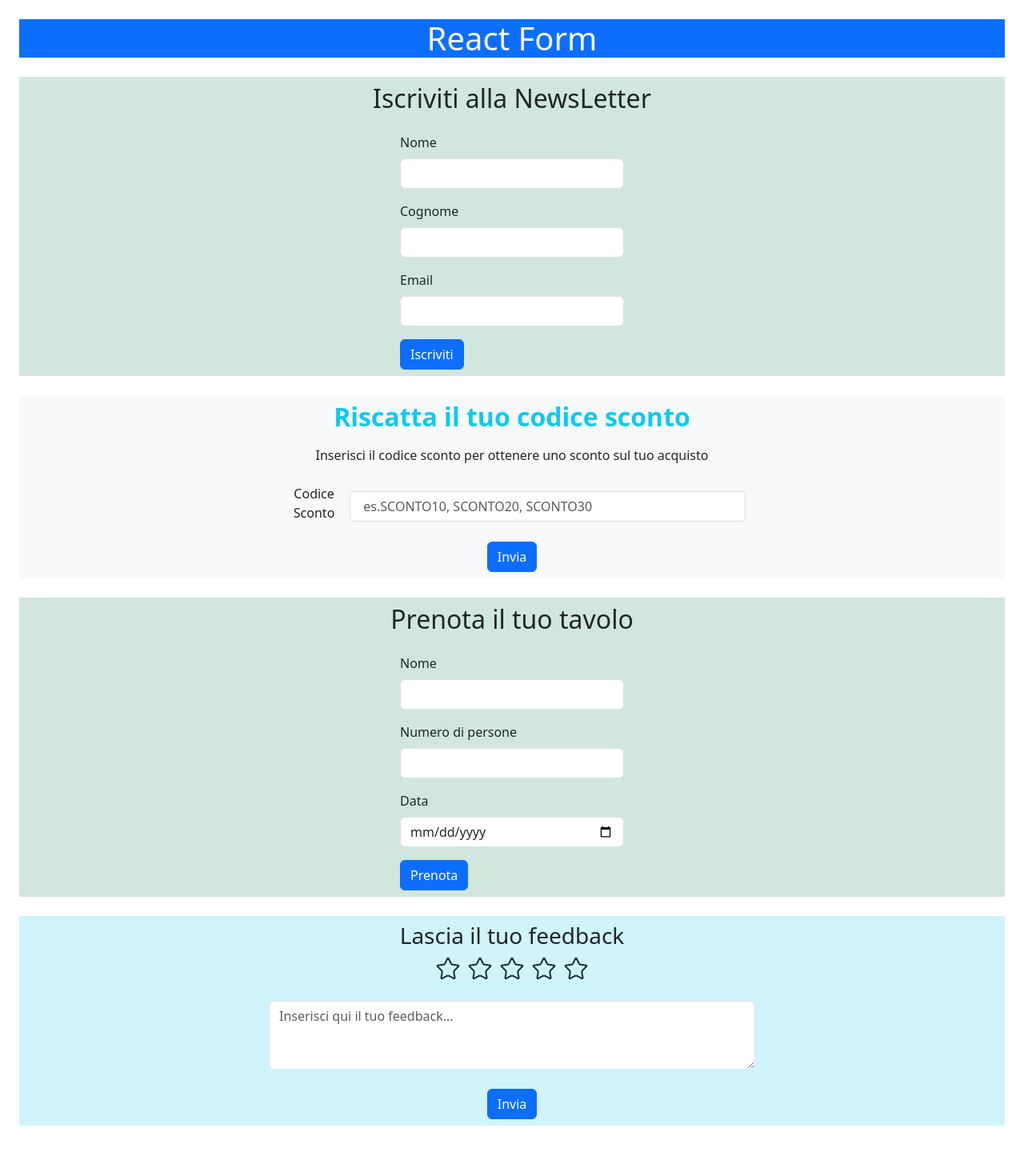
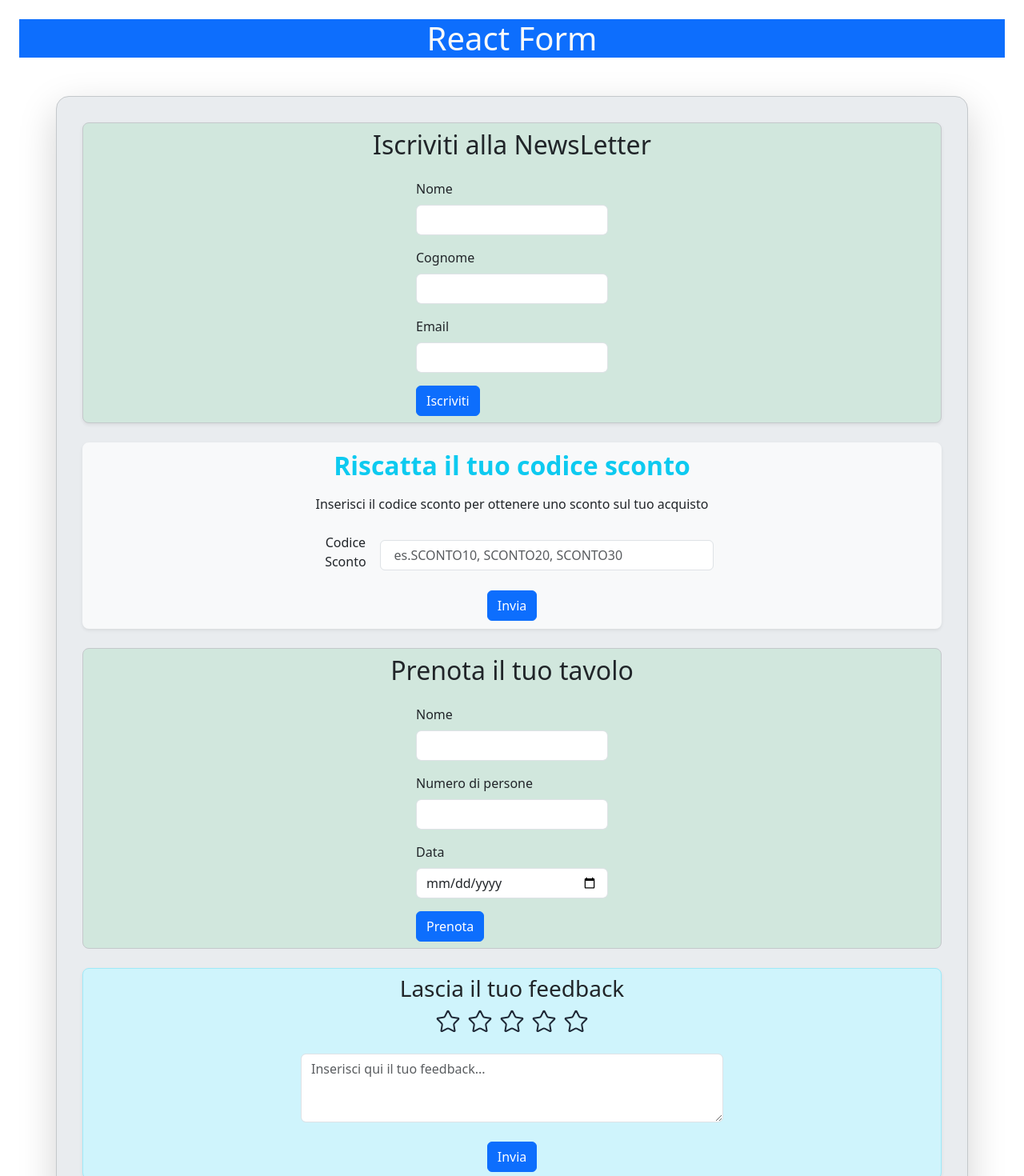
Before and after one commit to JasonBorrelli/react-form, a React (Vite) app: page / in a window 1280 px wide. Shown: the top 1470 px of the page at 80% size. Before the commit the page ends 1431 px from the top, so only its background shows below. Built offline with nearby package versions, Linux system fonts and the light colour scheme.

Commit message:
feat: add new form and section components including newsletter, feedback, promo code, and booking

```diff
--- a/src/component/layout/MainContent.jsx
+++ b/src/component/layout/MainContent.jsx
@@ -5,7 +5,7 @@ import Booking from "../section/Booking.jsx"
 
 export default function MainContent() {
     return (
-        <main>
+        <main className="maincontent container bg-body-secondary p-2 my-5 shadow-lg rounded-4 border border-secondary-subtle">
             <section>
                 <NewsLetter />
             </section>
--- a/src/component/section/Booking.jsx
+++ b/src/component/section/Booking.jsx
@@ -40,7 +40,7 @@ const [state, setState] = useState(initialState)
     return (
 
 
-        <section className="m-4 bg-success-subtle p-2">
+        <section className="m-4 bg-success-subtle p-2 border rounded-3 border-secondary-subtle shadow-sm-4 bg-success-subtle p-2">
             <h2 className="text-center">Prenota il tuo tavolo</h2>
 
             { isBookingComplete ? (
--- a/src/component/section/CodicePromo.jsx
+++ b/src/component/section/CodicePromo.jsx
@@ -61,15 +61,15 @@ export default function CodicePromo() {
       type="success"
       classes="d-flex align-items-center justify-content-center mt-2"
     >
-      <Smile size={40} className="me-2" />
+      <Smile size={40} className="me-2 " />
       <h3>Sconto del {scontoApplicato.valore} applicato con successo</h3>
 
-      <Button onClick={handleReset} className="btn btn-primary m-2 ">
+      <Button onClick={handleReset} className="btn btn-primary m-2 bor ">
         Applicca un altro codice sconto
       </Button>
     </Alert>
   ) : (
-    <section className="m-4 bg-light p-2">
+    <section className="m-4  p-2 m-4 bg-light p-2 border rounded-3 border-light shadow-sm border-2 rounded-3">
       <h2 className="text-center mb-3 text-info fw-bold">Riscatta il tuo codice sconto</h2>
       <p className="text-center mb-3 ">
         Inserisci il codice sconto per ottenere uno sconto sul tuo acquisto
--- a/src/component/section/Feedback.jsx
+++ b/src/component/section/Feedback.jsx
@@ -29,7 +29,7 @@ export default function Feedback() {
 
     return (
 
-        <form onSubmit={handleSumbit} className="m-4 text-center bg-info-subtle p-2">
+        <form onSubmit={handleSumbit} className="m-4 text-center bg-info-subtle p-2 border rounded-3 border-info-subtle shadow-sm ">
             <h3 className="text-center">Lascia il tuo feedback</h3>
             <div className="d-flex justify-content-center align-items-center gap-2">
                 {[1, 2, 3, 4, 5].map((star) => {
--- a/src/component/section/NewsLetter.jsx
+++ b/src/component/section/NewsLetter.jsx
@@ -36,7 +36,7 @@ export default function NewsLetter() {
     return (
 
 
-        <section className="m-4 bg-success-subtle p-2">
+        <section className="m-4 bg-success-subtle p-2 border rounded-3 border-secondary-subtle shadow-sm">
             <h2 className="text-center">Iscriviti alla NewsLetter</h2>
 
             { isSubmit ? (
```
